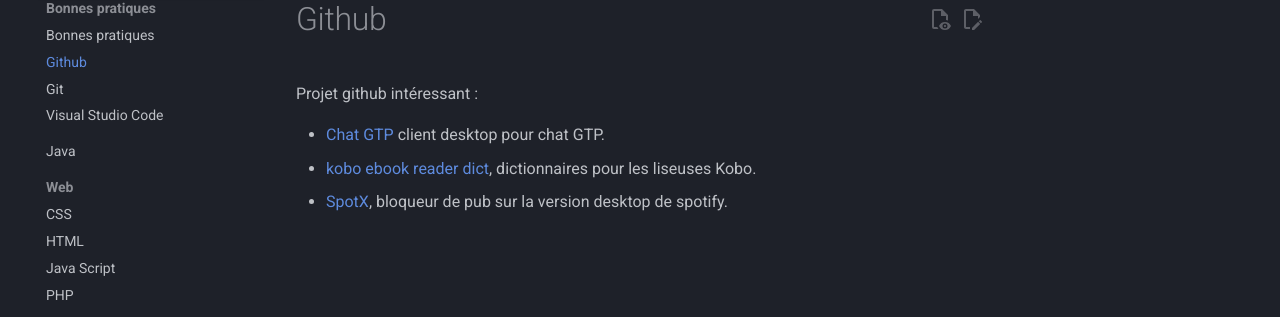
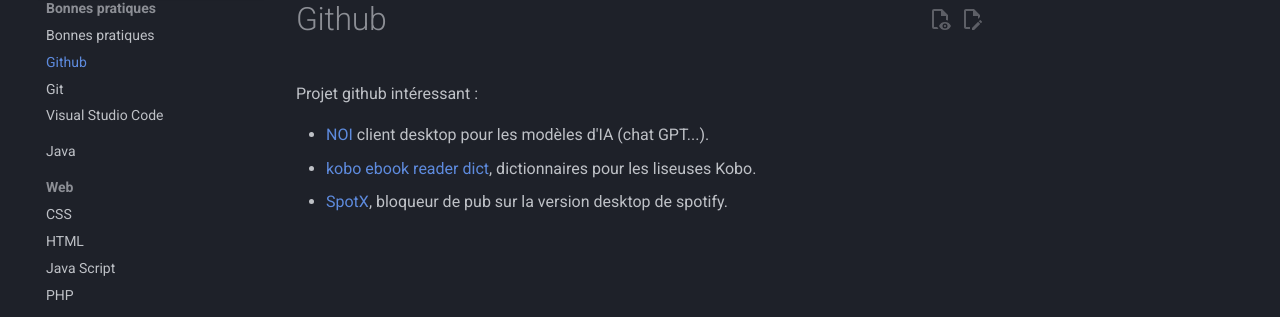
Before and after one commit to gdemare/Informatique, an MkDocs documentation site: the page built from docs/sofwares-os-unix/software/github.md, in a window 1280 px wide. Shown: the part 187-504 px from the top of the page. Built offline with MkDocs 1.6.1 and Material for MkDocs 9.7.7, drawn with Linux system fonts in a browser that asks for light colours; comment, search, counter and statistics services are not loaded.

Commit message:
Update github.md

```diff
--- a/docs/sofwares-os-unix/software/github.md
+++ b/docs/sofwares-os-unix/software/github.md
@@ -1,5 +1,5 @@
 Projet github intéressant :
 
-* [Chat GTP](https://github.com/lencx/ChatGPT) client desktop pour chat GTP.
+* [NOI](https://github.com/lencx/Noi) client desktop pour les modèles d'IA (chat GPT...).
 * [kobo ebook reader dict](https://github.com/BoboTiG/ebook-reader-dict), dictionnaires pour les liseuses Kobo.
 * [SpotX](https://github.com/SpotX-Official/SpotX), bloqueur de pub sur la version desktop de spotify.
```
